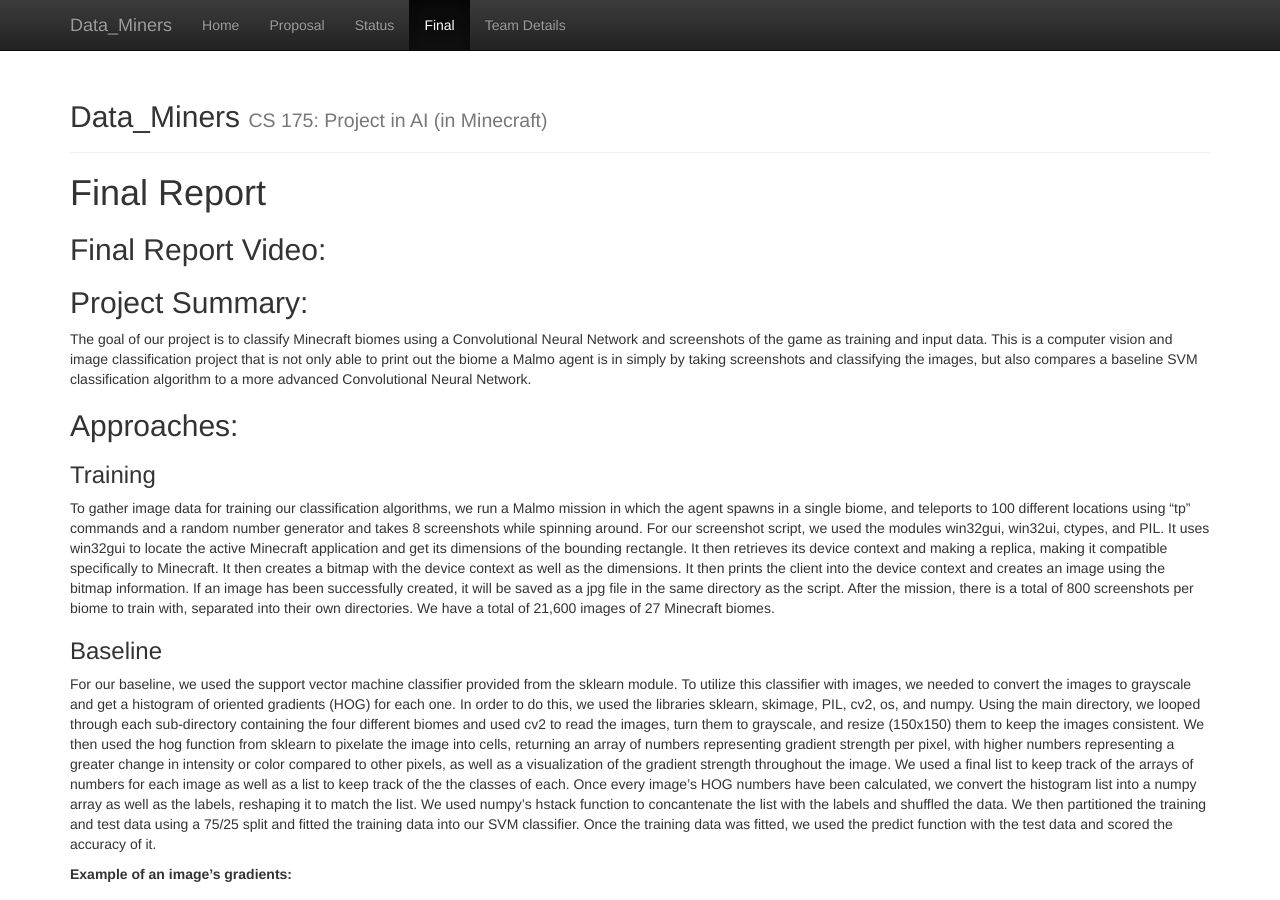
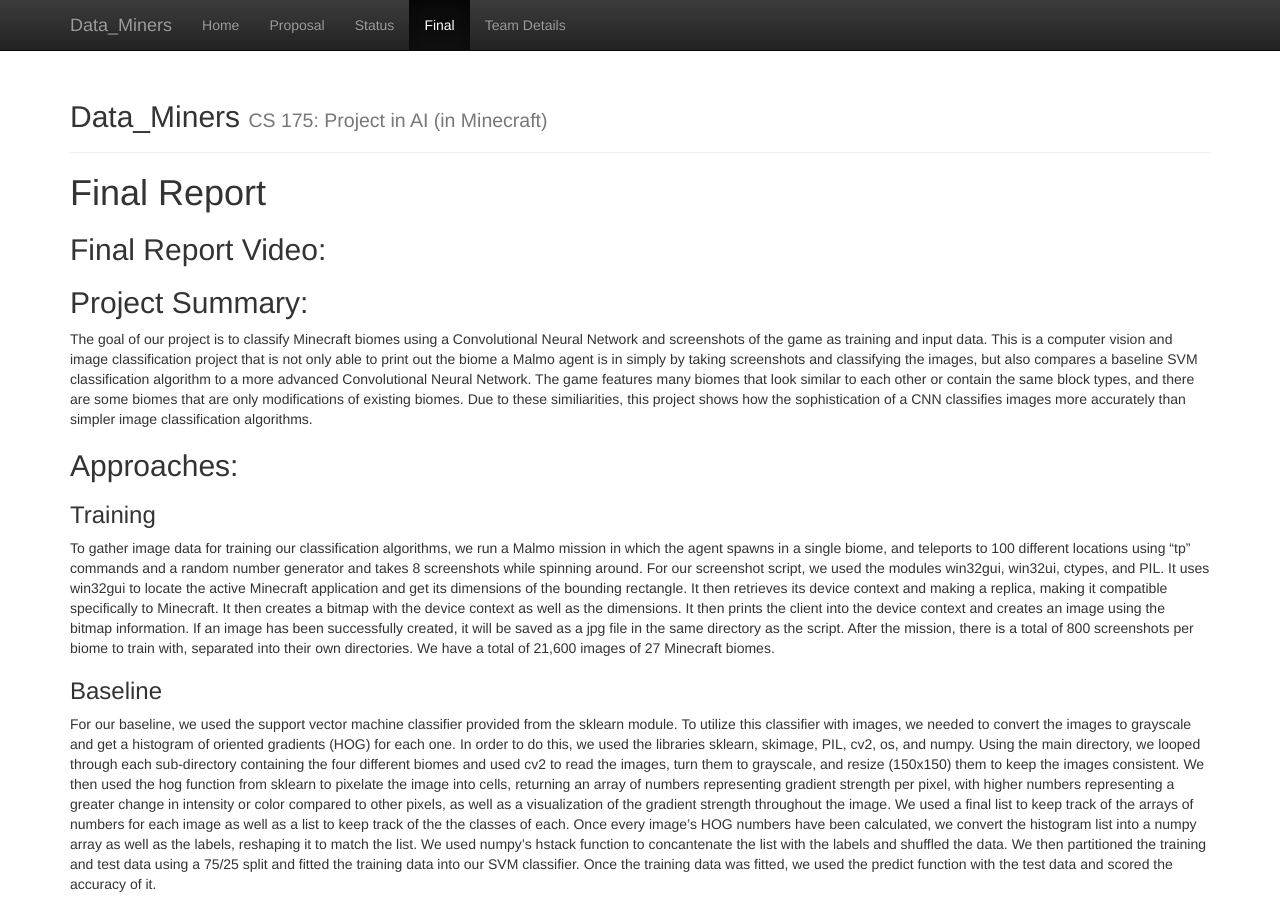
Before and after one commit to gordonyin1337/Data_Miners, a Jekyll site: the page built from docs/final.md, in a window 1280 px wide and 900 px high. Built offline with Jekyll 4.4.1, drawn with Linux system fonts in a browser that asks for light colours.

Commit message:
Update final.md

```diff
--- a/docs/final.md
+++ b/docs/final.md
@@ -8,7 +8,7 @@ Final Report
 ## Final Report Video:
 
 ## Project Summary:
-The goal of our project is to classify Minecraft biomes using a Convolutional Neural Network and screenshots of the game as training and input data. This is a computer vision and image classification project that is not only able to print out the biome a Malmo agent is in simply by taking screenshots and classifying the images, but also compares a baseline SVM classification algorithm to a more advanced Convolutional Neural Network.
+The goal of our project is to classify Minecraft biomes using a Convolutional Neural Network and screenshots of the game as training and input data. This is a computer vision and image classification project that is not only able to print out the biome a Malmo agent is in simply by taking screenshots and classifying the images, but also compares a baseline SVM classification algorithm to a more advanced Convolutional Neural Network. The game features many biomes that look similar to each other or contain the same block types, and there are some biomes that are only modifications of existing biomes. Due to these similiarities, this project shows how the sophistication of a CNN classifies images more accurately than simpler image classification algorithms.
 
 ## Approaches:
 
```
